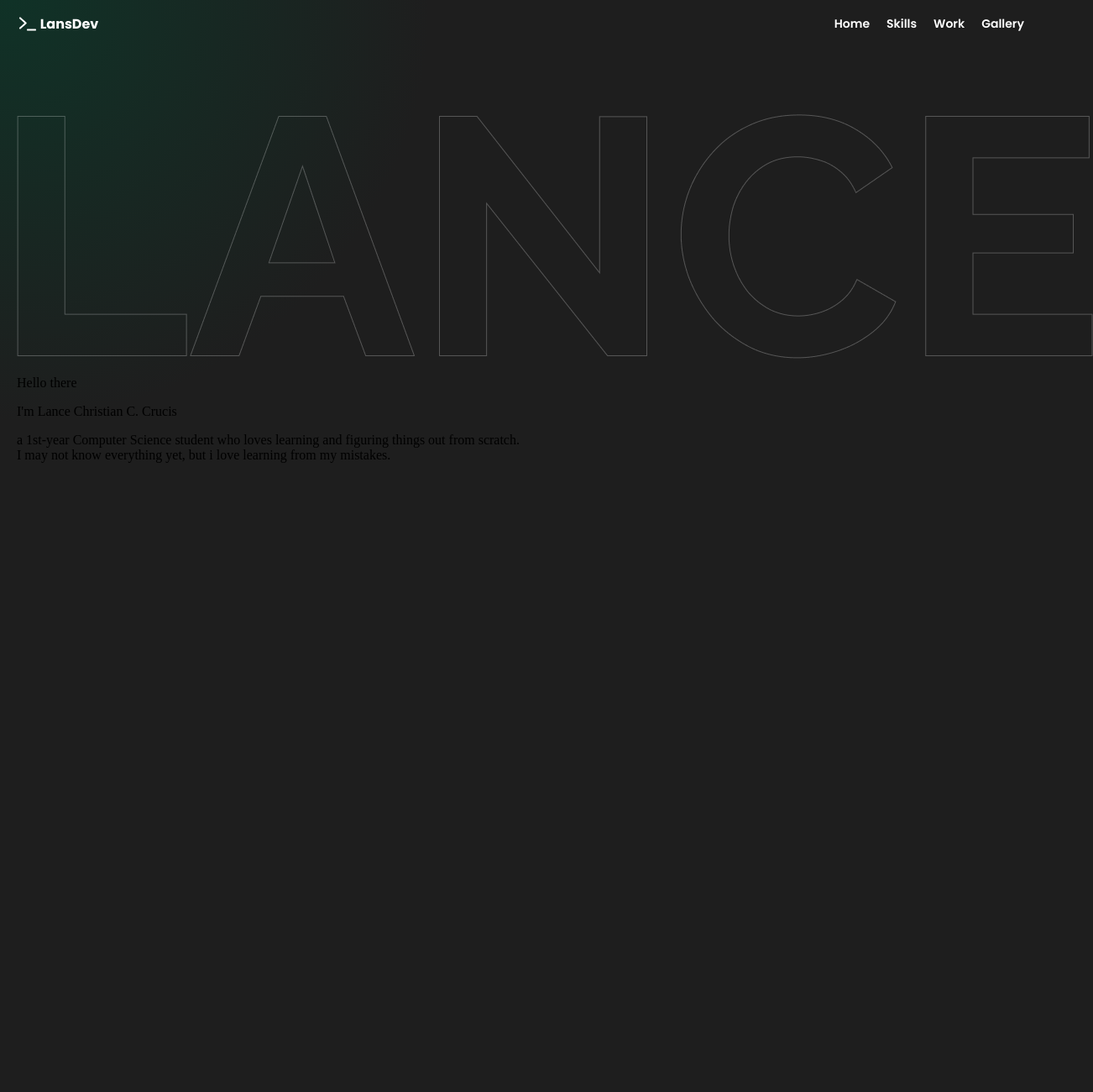
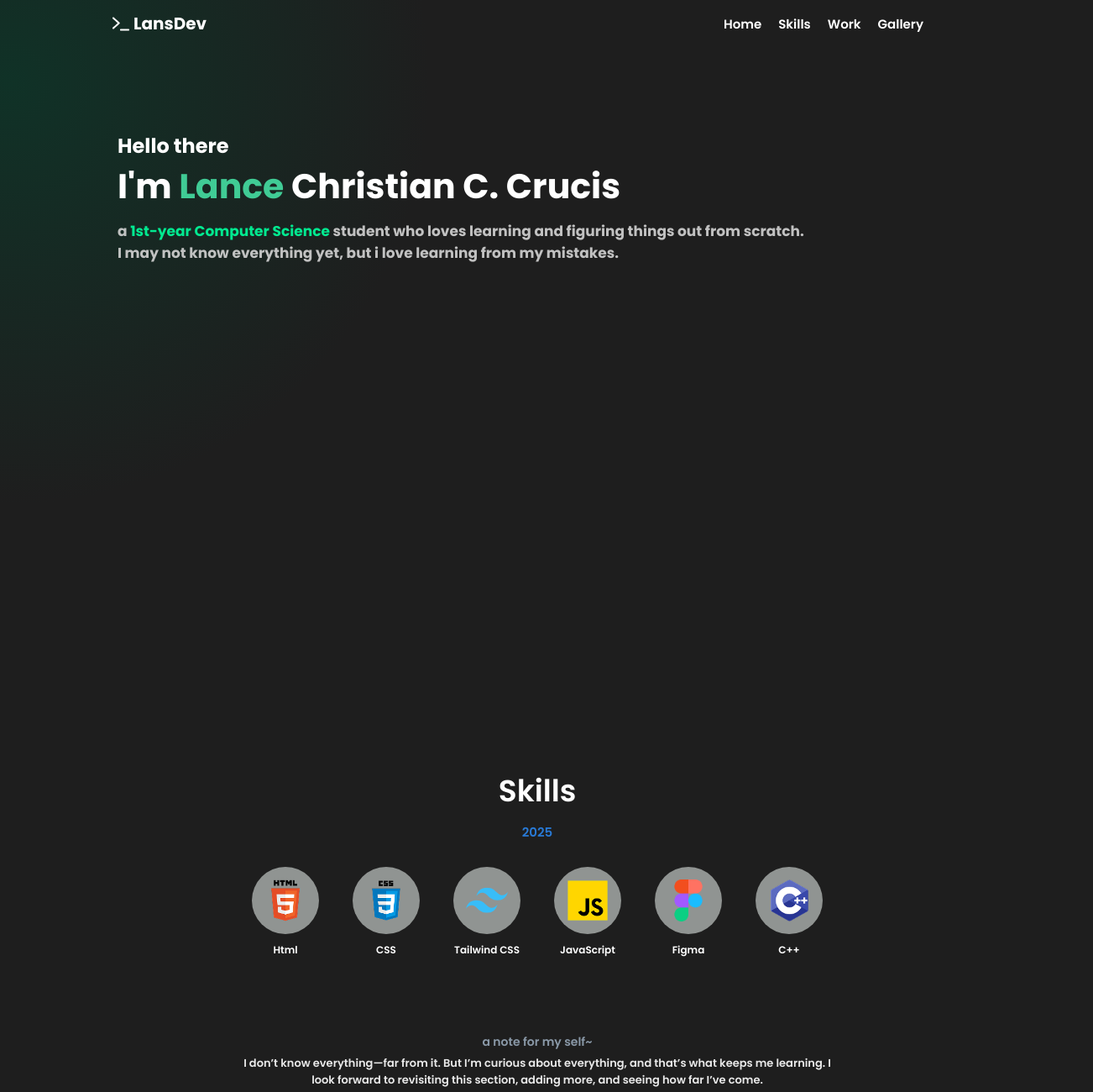
Before and after one commit to lancecrucis/LansDev-Portfolio, a plain HTML site: page index.html in a window 1280 px wide. Shown: the top 1300 px of the page at 84% size, 1302 px wide, since content can reach past the window. Before the commit the page ends 800 px from the top, so only its background shows below. Drawn offline with Linux system fonts and the light colour scheme.

Commit message:
added the skill section

```diff
--- a/index.html
+++ b/index.html
@@ -23,22 +23,70 @@
     </div>
     <div class="right-container">
         <div class="buttons">Home</div>
-        <div class="buttons">Skills</div>
+        <div class="buttons"><a href="#skills">Skills</a></div>
         <div class="buttons">Work</div>
         <div class="buttons">Gallery</div>
     </div>
 
 </div>
 
-    <div class="lance-background">
-        <img class="lance-text" src="images/LANCE.png">
+    <div class="introduction-container">
+        <p class="greeting">Hello there</p>
+        <h1 class="name">I'm <span class="lance-text">Lance</span> Christian C. Crucis</h1>
+        <P class="about">a <span class="year-course">1st-year Computer Science</span> student who loves learning and figuring things out from scratch. <br>I may not know everything yet, but i love learning from my mistakes.</p>
     </div>
 
-    <div class="introduction-container">
-        <p class="gretting">Hello there</p>
-        <p class="name">I'm Lance Christian C. Crucis</p>
-        <P class="about">a 1st-year Computer Science student who loves learning and figuring things out from scratch. <br>I may not know everything yet, but i love learning from my mistakes.</p>
+    <div class="skills-section">
+        <div id="skills">Skills</div>
+        <div class="year">2025</div>
+        <div class="skill-class">
+            <div class="skills-container">
+                <div class="skill-box">
+                    <img class="skill-image" src="images/Programming logos and icons by hrhasnai (5).png">
+                </div>
+                <div class="skill-name">Html</div>
+            </div>
+
+            <div class="skills-container">
+                <div class="skill-box">
+                    <img class="skill-image" src="images/Programming logos and icons by hrhasnai (9).png">
+                </div>
+                <div class="skill-name">CSS</div>
+            </div>
+
+            <div class="skills-container">
+                <div class="skill-box">
+                    <img class="skill-image" src="images/3c5441fc7a190fb1800d4a5c7f07ba4b1345a9c8-54x33.svg">
+                </div>
+                <div class="skill-name">Tailwind CSS</div>
+            </div>
+
+            <div class="skills-container">
+                <div class="skill-box">
+                    <img class="skill-image" src="images/Programming logos and icons by hrhasnai (11).png">
+                </div>
+                <div class="skill-name">JavaScript</div>
+            </div>
+
+            <div class="skills-container">
+                <div class="skill-box">
+                    <img class="skill-image" src="images/Social media logos.png">
+                </div>
+                <div class="skill-name">Figma</div>
+            </div>
+
+            <div class="skills-container">
+                <div class="skill-box">
+                    <img class="skill-image" src="images/Programming logos and icons by hrhasnai (3).png">
+                </div>
+                <div class="skill-name">C++</div>
+            </div>
+        </div>
+        <div class="note-message">a note for my self~</div>
+        <div class="note-about">I don’t know everything—far from it. But I’m curious about everything, and that’s what keeps me learning. I look forward to revisiting this section, adding more, and seeing how far I’ve come.</div>
     </div>
+
+
 
 </body>
 
--- a/styles/body.css
+++ b/styles/body.css
@@ -1,16 +1,95 @@
-.lance-background{
+.introduction-container{
+    padding-top: 100px;
+    font-family: 'poppins';
+    color: white;
+    font-weight: bold;
+}
+.greeting{
+    font-size: 24px;
+    margin: 0;
+}
+.name{
+    font-size: 41px;
+    margin: 0;
+}
+.about{
+    padding-top: 10px;
+    font-size: 17px;
+    opacity: 90%;
+    margin: 0;
+    color: lightgray;
+}
+.lance-text{
+    color: #40CB95;
+}
+.year-course{
+    color: #00ff9d;
+}
+.skills-section{
+    font-family: 'Poppins','Segoe UI','Roboto';
+    text-align: center;
+    padding-top: 600px;
+    color: white;
+    font-size: 36px;
+    font-weight: 600;
+
+}
+.skill-class{
+    display: flex;
+    flex-direction: row;
+    justify-content: center;
+    align-items: center;
+    padding-top: 20px;
+}
+
+.skills-container{
+    display: flex;
+    flex-direction: column;
+    gap: 10px;
+    padding-top: 10px;
+    padding-left: 20px;
+    padding-right: 20px;
     display: flex;
     justify-content: center;
     align-items: center;
-    max-width: 100%;
-    height: auto;
-    display: block;
-    object-fit: contain;
-    padding-right: -10;
 }
-.lance-text{
-    height: auto;
-    max-height: 500px;
-    margin-top: 80px;
-    position: relative;
+.skill-box{
+    background-color: #909492;
+    border-radius: 100px;
+    height: 80px;
+    width: 80px;
+    display: flex;
+    align-items: center;
+    justify-content: center;
 }
+.skill-box p{
+    font-size: 12px;
+    padding-top: 10px;
+    display: flex;
+    align-items: center;
+    justify-content: center;
+}
+.skill-image{
+    height: 50px;
+    width: 50px;
+}
+.skill-name{
+    font-size: 12px;
+}
+.year{
+    padding-top: 10px;
+    font-size: 15px;
+    color: rgb(41, 122, 214);
+}
+.note-message{
+    color: rgb(138, 153, 168);
+    font-size: 14px;
+    padding-top: 90px;
+}
+.note-about{
+    font-size: 13px;
+    padding-top: 5px;
+    padding-right: 150px;
+    padding-left: 150px;
+    opacity: 90%;
+}
--- a/styles/general.css
+++ b/styles/general.css
@@ -1,10 +1,11 @@
 body{
    background-color: #1E1E1E;
-   max-width: 1300px;
+   max-width: 1000px;
    margin: 0 auto;
    padding-left: 20px;
    padding-right: 20px;
    overflow-x: hidden;
+   height: 3000px;
 }
 
 .background-gradient{
@@ -12,7 +13,16 @@ body{
     width: 1000px;
     background-image: radial-gradient(closest-side, rgba(16, 50, 39, 1), #1E1E1E);
     position: absolute;
-    top: -500px;
+    top: -400px;
     right: 60%;
     z-index: -1;
 }
+
+a {
+    color: inherit;
+    text-decoration: none;
+}
+
+html {
+    scroll-behavior: smooth;
+}
--- a/styles/header.css
+++ b/styles/header.css
@@ -21,12 +21,12 @@
 .left-container p{
     font-family: 'Poppins','Segoe UI','Roboto';
     font-weight: 700;
-    font-size: 16px;
+    font-size: 20px;
     color: white
 }
 
 .left-container img{
-    padding-top: 5px;
+    padding-top: 4px;
     padding-right: 5px;
 }
 /* End of left-section*/
@@ -49,7 +49,7 @@
     color: white;
     font-family: 'Poppins','Segoe UI','Roboto';
     font-weight: 600;
-    font-size: 14px;
+    font-size: 15px;
     display: flex;
     justify-content: center;
     align-items: center;
```
Also changed, not shown: images/3c5441fc7a190fb1800d4a5c7f07ba4b1345a9c8-54x33.svg (added), images/Programming logos and icons by hrhasnai (11).png (added), images/Programming logos and icons by hrhasnai (3).png (added), images/Programming logos and icons by hrhasnai (5).png (added), images/Programming logos and icons by hrhasnai (9).png (added), images/Social media logos.png (added).
